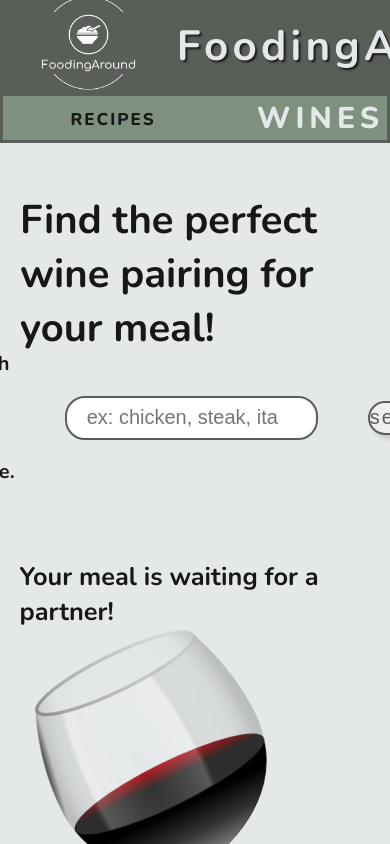
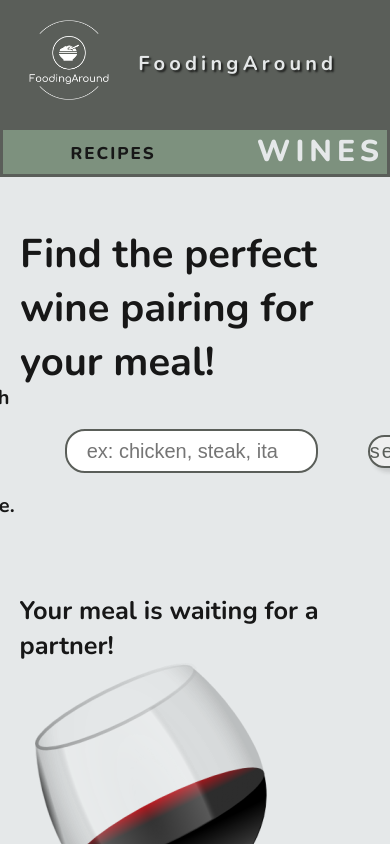
Before and after one commit to CalinP1/FoodingAround, a React (Vite) app: page /wines in a window 390 px wide. Shown: the top 844 px of the page. Built offline with nearby package versions, Linux system fonts and the light colour scheme.

Commit message:
Navbar media query done

```diff
--- a/src/components/Navbar.module.css
+++ b/src/components/Navbar.module.css
@@ -18,27 +18,7 @@
   align-items: center;
   justify-content: flex-start;
 }
-.account {
-  height: 4vh;
-  display: flex;
-  justify-content: center;
-  align-items: center;
-  width: 6vw;
-  background-color: var(--default-button);
-  padding: 0.7vh;
-  border-radius: 2vh;
-  border-style: solid;
-  border-color: var(--background-color-primary);
-  box-shadow: 0px 9px 9px rgba(0, 0, 0, 0.24);
-  cursor: pointer;
-  transition: all 0.2s;
-  margin-right: 5vh;
-}
-.accounticon {
-  display: flex;
-  justify-content: space-around;
-  align-items: center;
-}
+
 .brandname {
   font-size: 5vh;
   letter-spacing: 0.5vh;
@@ -58,13 +38,31 @@
   box-shadow: 0px 3px 3px rgb(0, 0, 0);
   transform: translateY(1px);
 }
-/* Extra small devices (phones, 600px and down) */
-@media only screen and (min-width: 600px) {
+@media all and (max-width: 600px) {
+  .navcontainer {
+    height: 15vh;
+    max-width: 100%;
+  }
+  .nav ul {
+    display: flex;
+    flex-direction: row;
+    justify-content: flex-start;
+    align-items: center;
+  }
+  .brandname {
+    font-size: 2rem;
+    font-weight: 700;
+    color: var(--background-color-primary);
+    text-shadow: 2px 2px 2px rgba(2, 2, 2, 0.692);
+    cursor: default;
+  }
+  .logoTitleContainer {
+    display: flex;
+    align-items: center;
+    justify-content: center;
+  }
+  .logo img {
+    height: 9rem;
+    padding: 0.5rem;
+  }
 }
-.navcontainer {
-  width: 100vw;
-}
-.logoTitleContainer {
-  width: 100vw;
-  font-size: 1rem;
-}
--- a/src/pages/Heropage.module.css
+++ b/src/pages/Heropage.module.css
@@ -96,7 +96,7 @@
   margin-top: 15rem;
 }
 
-@media screen and (max-width: 600px) {
+@media all and (max-width: 600px) {
   .description {
     max-width: 100%;
   }
```
